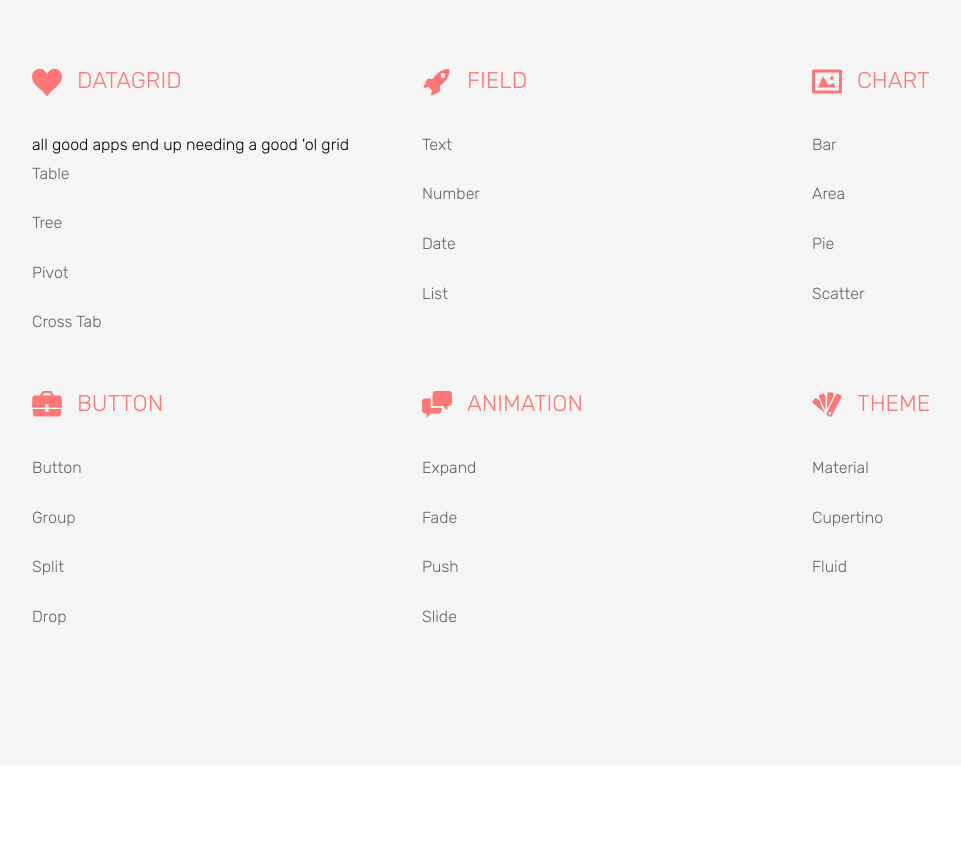
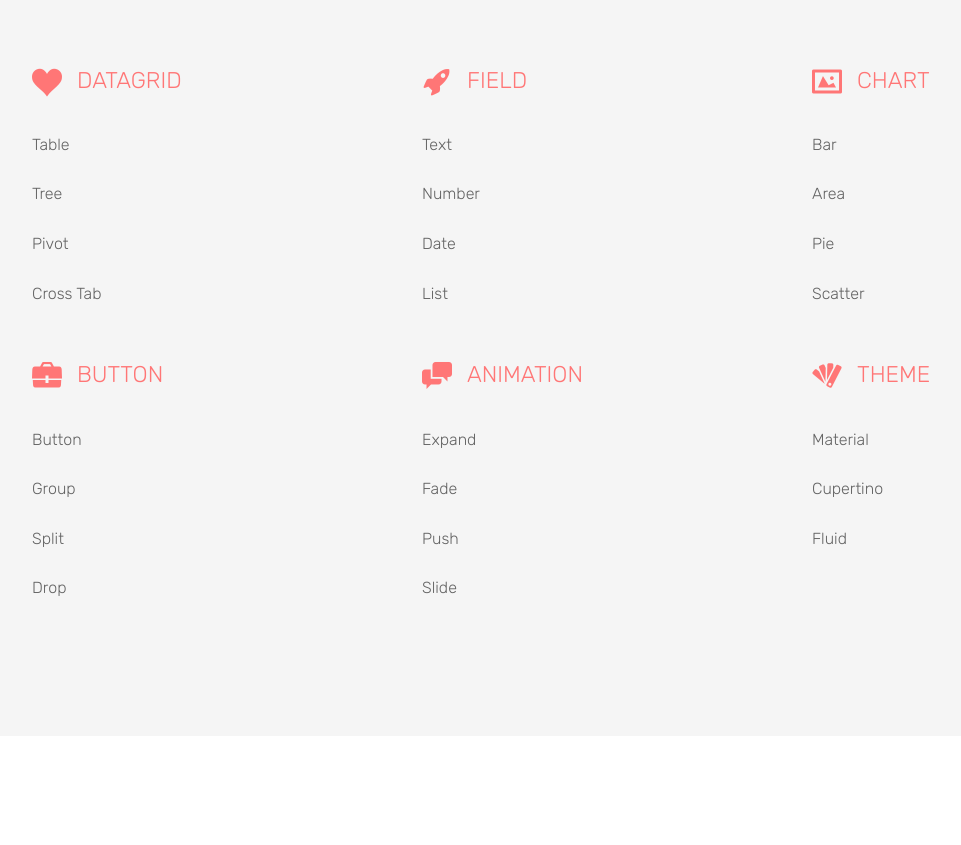
Before and after one commit to swipelab/website, a website: page ux.html in a window 1280 px wide. Shown: the part 1160-2005 px from the top of the page, without its empty margins (38-999 px from the left). Drawn offline with Linux system fonts and the light colour scheme; files whose address does not match are found by name.

Commit message:
del ol app

```diff
--- a/ux.html
+++ b/ux.html
@@ -79,7 +79,6 @@
       <div class="row">
         <div class="col-md-4 col-sm-6 col-xs-12 probootstrap-animate">
           <h3 class="heading-with-icon"><i class="icon-heart2"></i> <span>DATAGRID</span></h3>
-          <span>all good apps end up needing a good 'ol grid</span>
           <p>Table</p>
           <p>Tree</p>
           <p>Pivot</p>
```
